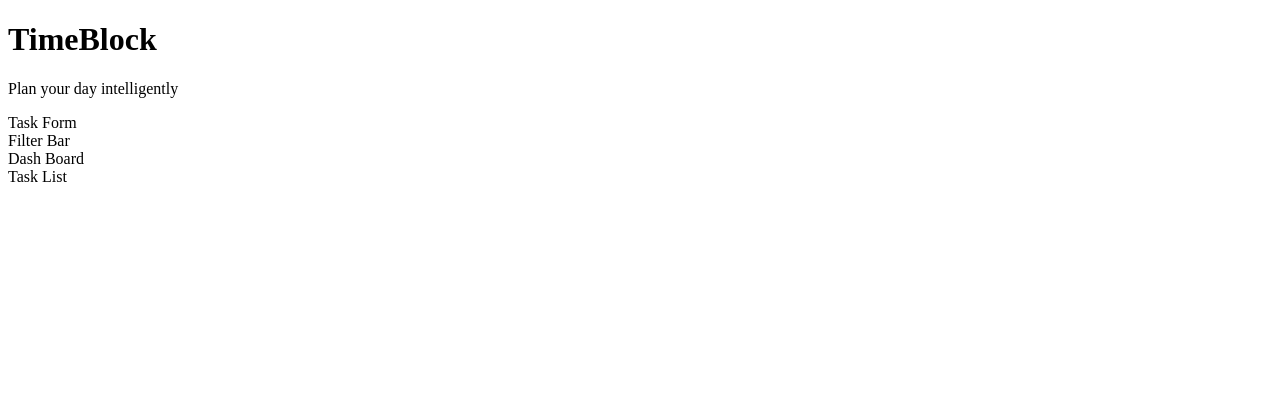
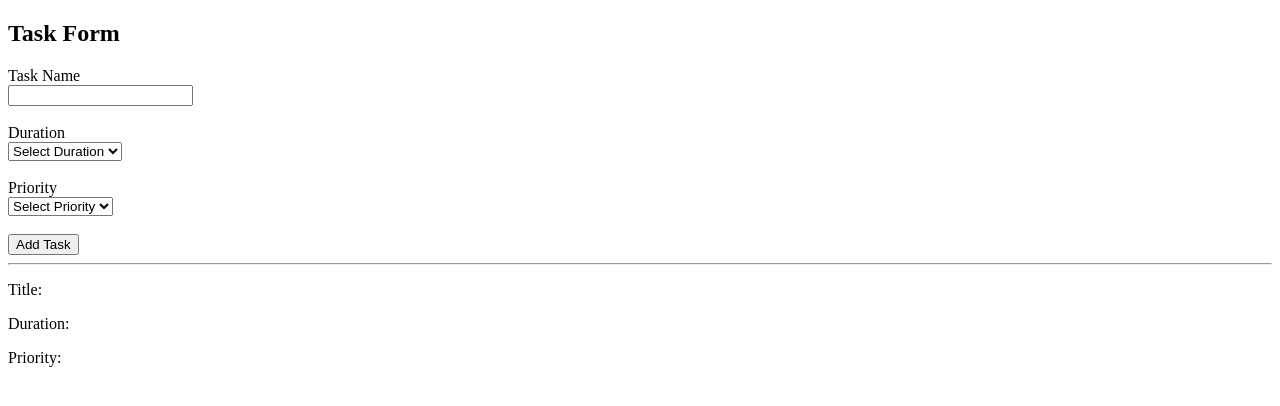
Before and after one commit to ayushonae/timeblock, a React (Vite) app: page / in a window 1280 px wide. Shown: the top 406 px of the page. Built offline with nearby package versions, Linux system fonts and the light colour scheme.

Commit message:
Build task creation form

```diff
--- a/src/App.jsx
+++ b/src/App.jsx
@@ -1,22 +1,20 @@
-import { useState } from 'react'
+import { useState } from "react";
 
 import TaskForm from "./components/TaskForm";
 import TaskList from "./components/TaskList";
 import FilterBar from "./components/FilterBar";
-import Dashboard from "./components/Dashboard";
+import DashBoard from "./components/DashBoard";
 
 function App() {
+  const [tasks, setTasks] = useState([]);
+
+  function addTask(newTask) {
+    setTasks([...tasks, newTask]);
+  }
+
   return (
     <>
-      <h1>TimeBlock</h1>
-      <p>Plan your day intelligently</p>
-
-      <TaskForm />
-
-      <FilterBar />
-
-      <Dashboard />
-
+      <TaskForm addTask={addTask} />
       <TaskList />
     </>
   );
--- a/src/components/DashBoard.jsx
+++ b/src/components/DashBoard.jsx
@@ -1,5 +1,5 @@
 
 function DashBoard () {
-    return <div>Dash Board</div>
+    return
 }
 export default DashBoard;
--- a/src/components/FilterBar.jsx
+++ b/src/components/FilterBar.jsx
@@ -1,5 +1,5 @@
 
 function FilterBar () {
-    return <div>Filter Bar</div>
+    return
 }
 export default FilterBar;
--- a/src/components/TaskCard.jsx
+++ b/src/components/TaskCard.jsx
@@ -1,5 +1,5 @@
 
 function TaskCard() {
-    return <div>Task Card</div>
+    return
 }
 export default TaskCard;
--- a/src/components/TaskForm.jsx
+++ b/src/components/TaskForm.jsx
@@ -1,6 +1,154 @@
+import { useState } from "react";
 
 function TaskForm() {
-  return <div>Task Form</div>;
+  const [title, setTitle] = useState("");
+  const [duration, setDuration] = useState("");
+  const [priority, setPriority] = useState("");
+
+  const [customDurationValue, setCustomDurationValue] = useState("");
+  const [customDurationUnit, setCustomDurationUnit] = useState("Minutes");
+
+  function handleTitleChange(event) {
+    setTitle(event.target.value);
+  }
+
+  function handleDurationChange(event) {
+    setDuration(event.target.value);
+  }
+
+  function handlePriorityChange(event) {
+    setPriority(event.target.value);
+  }
+
+  function handleCustomDurationValueChange(event) {
+    setCustomDurationValue(event.target.value);
+  }
+
+  function handleCustomDurationUnitChange(event) {
+    setCustomDurationUnit(event.target.value);
+  }
+
+  function handleAddTask() {
+    let taskDuration;
+
+    if (duration === "Custom") {
+      taskDuration = `${customDurationValue} ${customDurationUnit}`;
+    } else {
+      taskDuration = duration;
+    }
+
+    const newTask = {
+      id: Date.now(),
+      title,
+      duration: taskDuration,
+      priority,
+      completed: false,
+    };
+
+    console.log(newTask);
+  }
+
+  return (
+    <div>
+      <h2>Task Form</h2>
+
+      <label htmlFor="title">Task Name</label>
+      <br />
+      <input
+        id="title"
+        type="text"
+        value={title}
+        onChange={handleTitleChange}
+      />
+
+      <br />
+      <br />
+
+      <label htmlFor="duration">Duration</label>
+      <br />
+      <select
+        id="duration"
+        value={duration}
+        onChange={handleDurationChange}
+      >
+        <option value="">Select Duration</option>
+        <option value="30 Minutes">30 Minutes</option>
+        <option value="1 Hour">1 Hour</option>
+        <option value="2 Hours">2 Hours</option>
+        <option value="3 Hours">3 Hours</option>
+        <option value="Custom">Custom</option>
+      </select>
+
+      {duration === "Custom" && (
+        <>
+          <br />
+          <br />
+
+          <label htmlFor="customDurationValue">
+            Custom Duration
+          </label>
+          <br />
+          <input
+            id="customDurationValue"
+            type="number"
+            min="1"
+            value={customDurationValue}
+            onChange={handleCustomDurationValueChange}
+          />
+
+          <br />
+          <br />
+
+          <label htmlFor="customDurationUnit">Unit</label>
+          <br />
+          <select
+            id="customDurationUnit"
+            value={customDurationUnit}
+            onChange={handleCustomDurationUnitChange}
+          >
+            <option value="Minutes">Minutes</option>
+            <option value="Hours">Hours</option>
+          </select>
+        </>
+      )}
+
+      <br />
+      <br />
+
+      <label htmlFor="priority">Priority</label>
+      <br />
+      <select
+        id="priority"
+        value={priority}
+        onChange={handlePriorityChange}
+      >
+        <option value="">Select Priority</option>
+        <option value="High">High</option>
+        <option value="Medium">Medium</option>
+        <option value="Low">Low</option>
+      </select>
+
+      <br />
+      <br />
+
+      <button onClick={handleAddTask}>
+        Add Task
+      </button>
+
+      <hr />
+
+      <p>Title: {title}</p>
+      <p>Duration: {duration}</p>
+
+      {duration === "Custom" && (
+        <p>
+          Custom Duration: {customDurationValue} {customDurationUnit}
+        </p>
+      )}
+
+      <p>Priority: {priority}</p>
+    </div>
+  );
 }
 
 export default TaskForm;
--- a/src/components/TaskList.jsx
+++ b/src/components/TaskList.jsx
@@ -1,5 +1,5 @@
 
 function TaskList () {
-    return <div>Task List</div>
+    return
 }
 export default TaskList;
```
